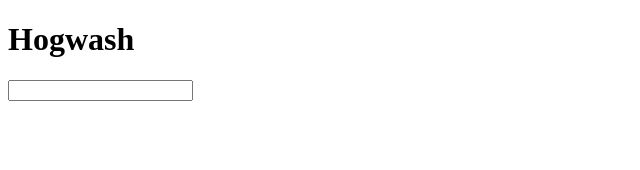
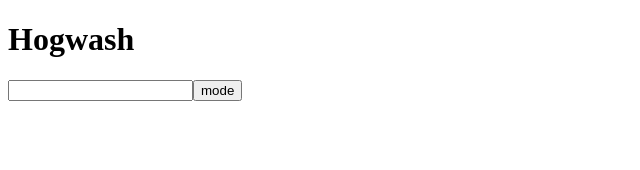
Before and after one commit to TKais/Hogwash, a React app: page / in a window 1280 px wide. Shown: the top 170 px of the page, without its empty margins (0-640 px from the left). Built offline with nearby package versions, Linux system fonts and the light colour scheme.

Commit message:
Break up smaller components that can be composed within Search component

```diff
--- a/src/client/components/App.jsx
+++ b/src/client/components/App.jsx
@@ -1,12 +1,12 @@
 import React from 'react';
 import Header from './Header.jsx';
-import TextInput from './TextInput.jsx';
+import Search from './Search.jsx';
 
 function App() {
   return (
     <div>
       <Header headerText="Hogwash" />
-      <TextInput ariaLabel="Type a search query" />
+      <Search />
     </div>
   );
 }
--- /dev/null
+++ b/src/client/components/Input.jsx
@@ -0,0 +1,25 @@
+import React, { useState } from 'react';
+import PropTypes from 'prop-types';
+
+function Input(props) {
+  const [value, updateValue] = useState('');
+
+  return (
+    <input
+      type={props.type}
+      placeholder={props.placeholder}
+      aria-label={props.ariaLabel}
+      value={value}
+      onChange={evt => updateValue(evt.target.value)}
+    />
+  );
+}
+
+Input.propTypes = {
+  ariaLabel: PropTypes.string.isRequired,
+  placeholder: PropTypes.string,
+  mode: PropTypes.string,
+  type: PropTypes.string,
+};
+
+export default Input;
--- /dev/null
+++ b/src/client/components/Search.jsx
@@ -0,0 +1,19 @@
+import React, { useState } from 'react';
+// import PropTypes from 'prop-types';
+import Input from './Input.jsx';
+import Button from './Button.jsx';
+// import getData from '../js/aylien';
+
+function Search() {
+  const [mode, setMode] = useState('');
+  const label = mode === 'url' || !mode ? 'Provide a url' : 'Provide a search query';
+
+  return (
+    <div>
+      <Input ariaLabel={label} mode={mode} />
+      <Button text="mode" onClick={evt => setMode(evt.target.text)} />
+    </div>
+  );
+}
+
+export default Search;
--- a/src/client/components/TextInput.jsx
+++ /dev/null
@@ -1,18 +0,0 @@
-import React, { useState } from 'react';
-import PropTypes from 'prop-types';
-// import getData from '../js/aylien';
-
-function TextInput(props) {
-  const [value, updateValue] = useState('');
-
-  return (
-    <input type="text" placeholder={props.placeholder} aria-label={props.ariaLabel} value={value} onChange={evt => updateValue(evt.target.value)} />
-  );
-}
-
-TextInput.propTypes = {
-  ariaLabel: PropTypes.string.isRequired,
-  placeholder: PropTypes.string,
-};
-
-export default TextInput;
```
